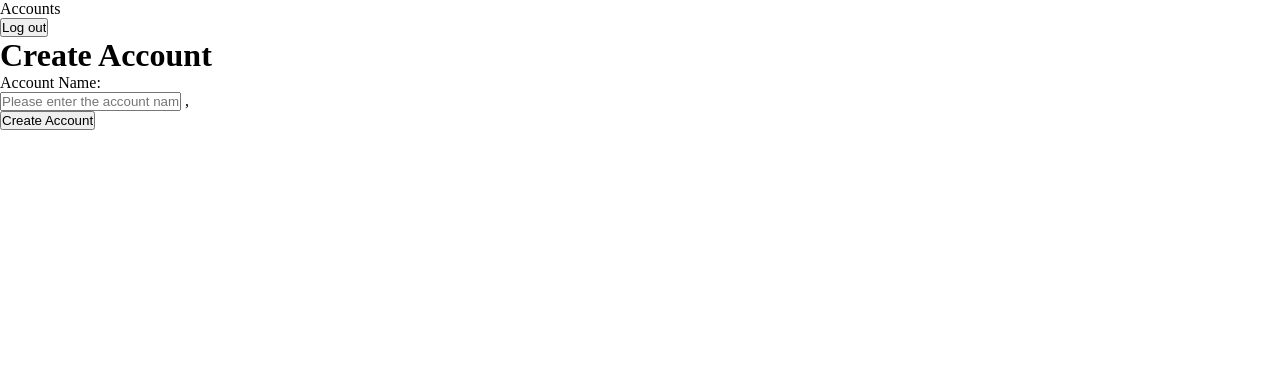
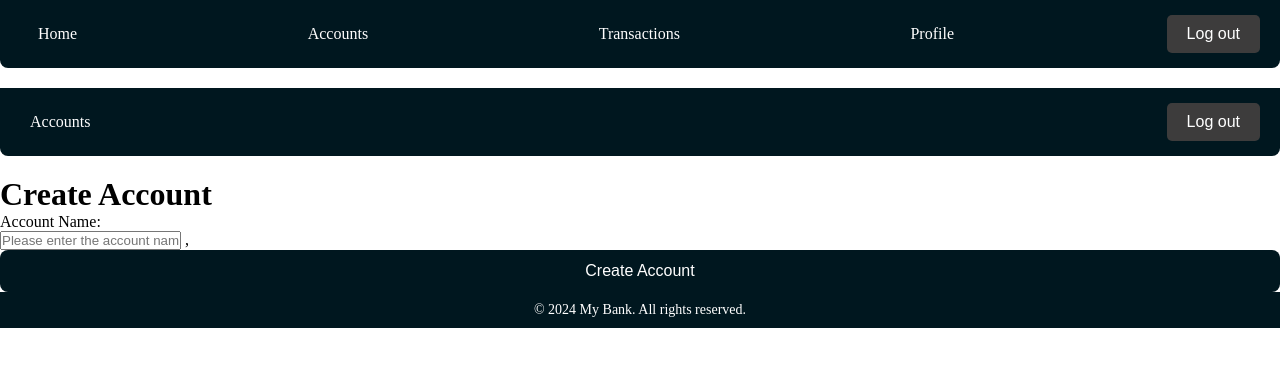
Before and after one commit to porihacker/banking_api, a Flask app: page /create_acc in a window 1280 px wide. Shown: the top 367 px of the page. Run offline with Flask 3, Linux system fonts and the light colour scheme; the visitor is signed in with stand-in values (Sample User, id 1).

Commit message:
created style for the nav and footer

```diff
--- a/static/css/main.css
+++ b/static/css/main.css
@@ -65,6 +65,7 @@
     text-decoration: underline;
   }
 
+  /*buuton styling*/
   .button {
     width: 100%;
     padding: 12px;
@@ -81,7 +82,64 @@
     opacity: 0.9;
   }
 
-  .footer {
-    font-size: 14px;
-    margin-top: 24px;
-  }
+   /* Navbar Styles */
+.nav {
+    display: flex;
+    justify-content: space-between;
+    background-color: #00171f;
+    padding: 15px 20px;
+    color: white;
+    font-size: 16px;
+    border-radius: 0 0 8px 8px;
+    margin-bottom: 20px;
+}
+
+.nav div {
+    display: inline;
+    padding: 10px;
+}
+
+.nav a {
+    text-decoration: none;
+    color: white;
+    padding: 8px;
+    font-size: 16px;
+}
+
+.nav a:hover {
+    background-color: #00a8e8;
+    border-radius: 5px;
+}
+
+.nav form input[type="submit"] {
+    background-color: rgb(61, 60, 60);
+    color: white;
+    padding: 10px 20px;
+    border: none;
+    border-radius: 5px;
+    cursor: pointer;
+    font-size: 16px;
+    text-align: center;
+}
+
+.nav form input[type="submit"]:hover {
+    background-color: darkred;
+}
+
+  /* Footer Styling */
+  footer {
+      background-color: #00171f;
+      color: white;
+      padding: 10px;
+      text-align: center;
+      margin-top: auto;
+      font-size: 14px;
+    }
+
+.footer {
+      font-size: 14px;
+      margin-top: 24px;
+    }
+footer p {
+    margin: 0;
+}
--- a/templates/base.html
+++ b/templates/base.html
@@ -7,6 +7,22 @@
     {% block head %}{% endblock %}
 </head>
 <body>
-    {% block body %}{% endblock %}
+    <div class="nav">
+        <div><a href="/">Home</a></div>
+        <div><a href="/">Accounts</a></div>
+        <div><a href="/">Transactions</a></div>
+        <div><a href="/">Profile</a></div>
+        <form action="/logout" method="POST">
+            <input type="submit" value="Log out">
+        </form>
+    </div>
+    <div class="container">
+        {% block body %}{% endblock %}
+    </div>
+
+    <!-- Footer -->
+    <footer>
+        <p>&copy; 2024 My Bank. All rights reserved.</p>
+    </footer>
 </body>
 </html>
--- a/templates/create_acc.html
+++ b/templates/create_acc.html
@@ -16,9 +16,9 @@
     <form action="/create_account" method="POST">
         <span>Account Name:</span>
         <br>
-        <input type="text" name="Acc_name" placeholder="Please enter the account name." required>
+        <input type="text" name="Acc_name" placeholder="Please enter the account name." required class="input">
         ,<br>
-        <input type="submit" value="Create Account">
+        <input type="submit" value="Create Account" class="button">
     </form>
 </div>
 {% endblock %}
```
Also changed, not shown: templates/accounts.html (+16 -4 lines).
